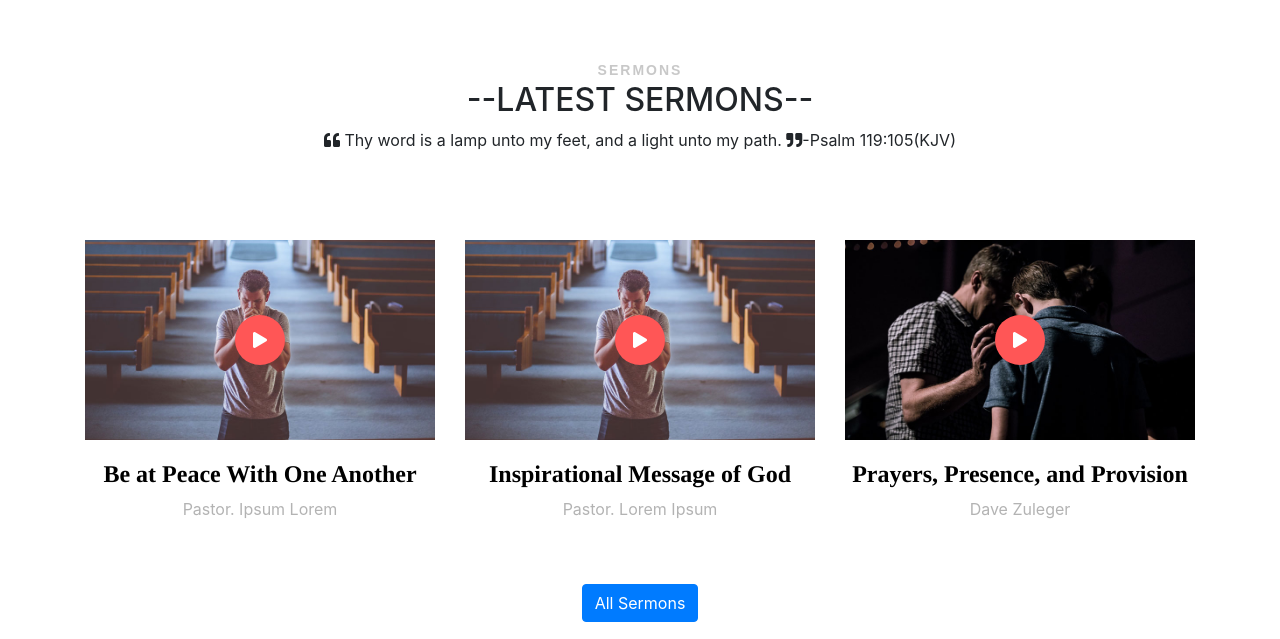
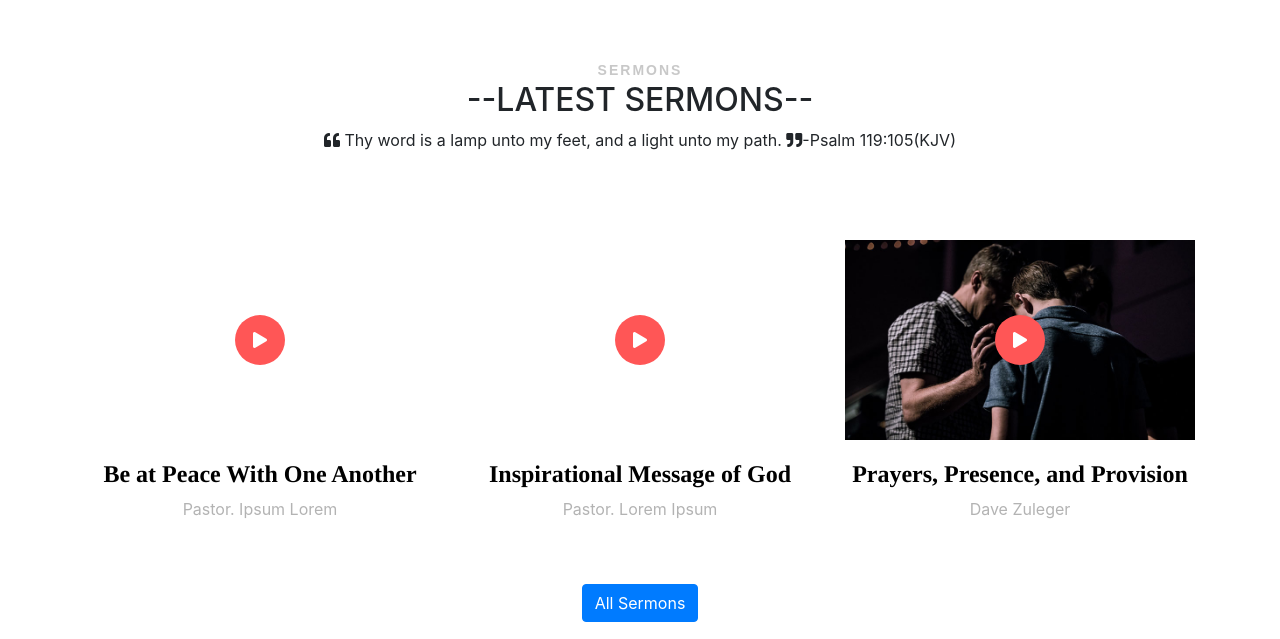
Before and after one commit to haastrupea/trinity, a PHP site: page / in a window 1280 px wide. Shown: the part 1954-2593 px from the top of the page. Run offline with PHP 8.4, Linux system fonts and the light colour scheme; data comes from the database, SQL or seed files in the repository.

Commit message:
removed bg image from .sermons .img

```diff
--- a/css/home.css
+++ b/css/home.css
@@ -229,7 +229,6 @@ font-size: 20px !important;
 
 /**HOME>>>SERMON SECTION ********START*******/
 .sermons .img{
-    background-image:url("../images/sermons-1.jpg");
     height:200px;
     background-position:center center;
     background-size:cover;
```
